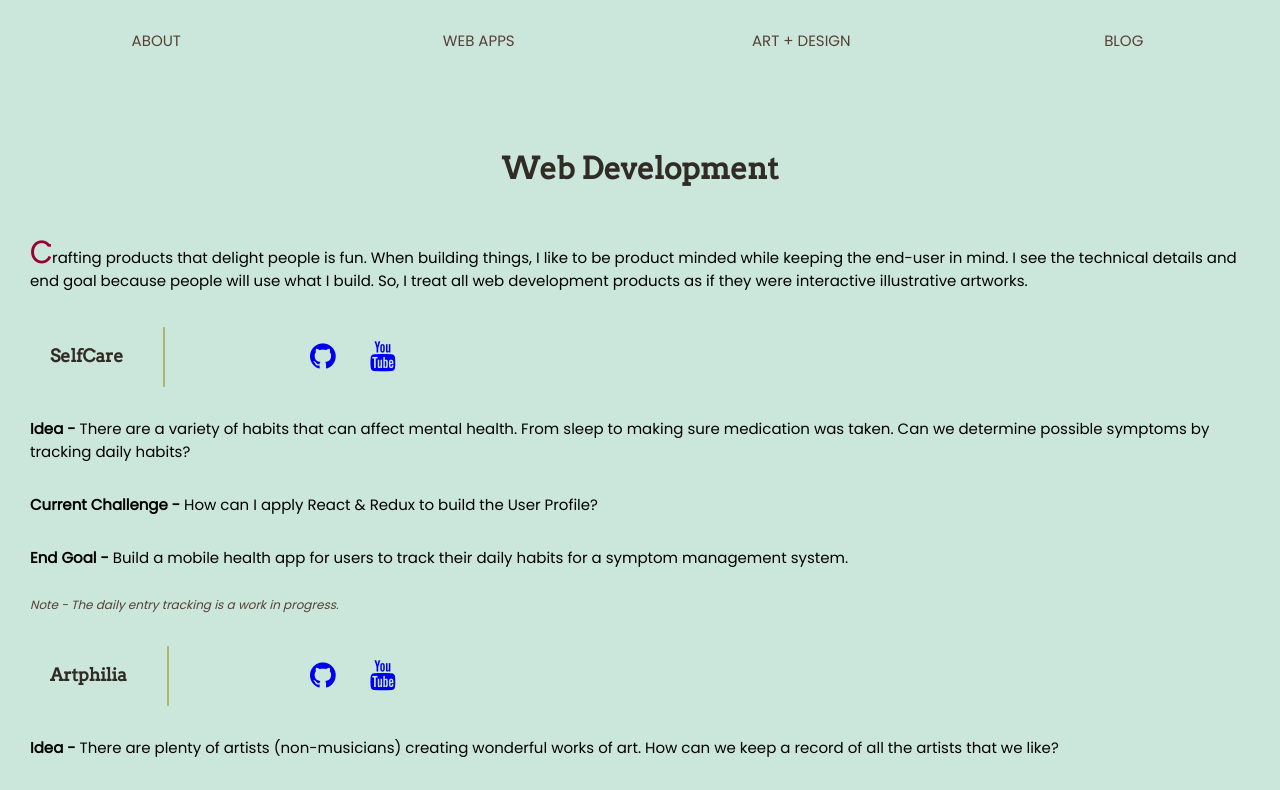
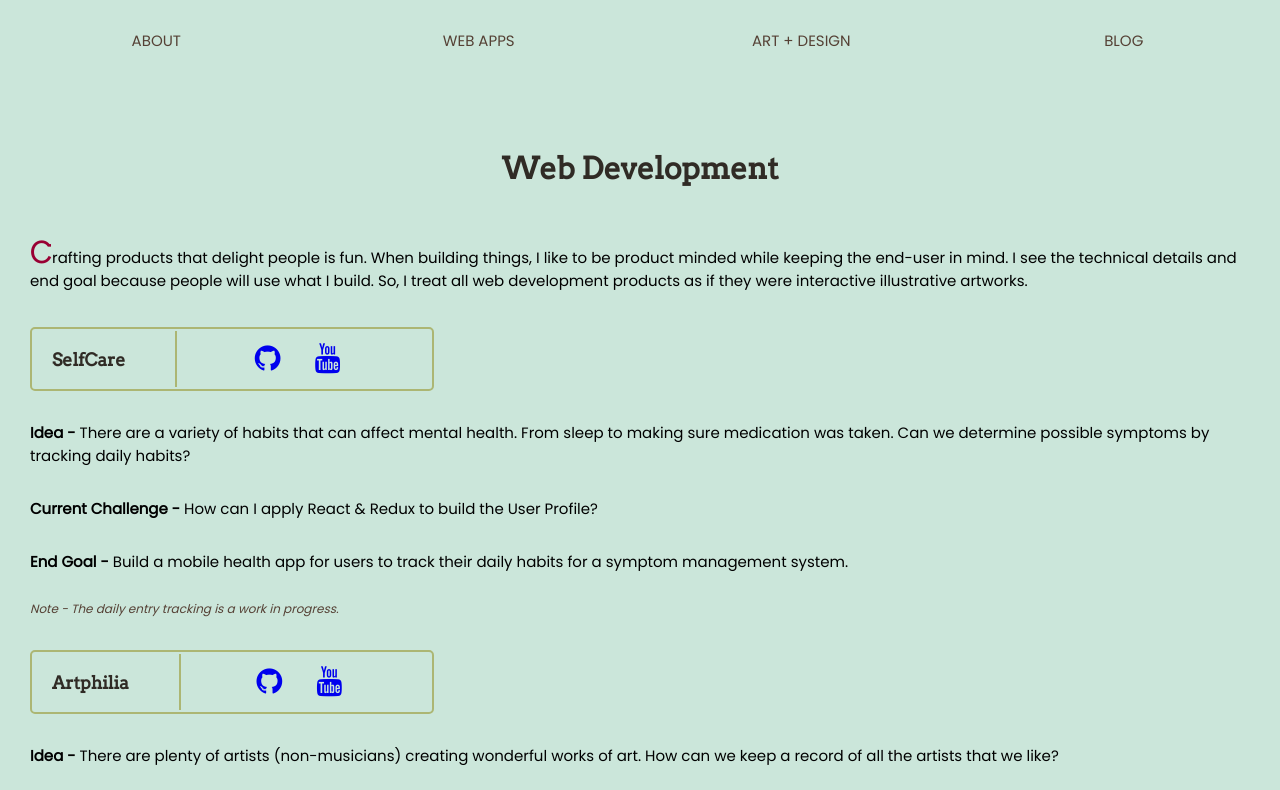
Before and after one commit to christinetran825/tofukid-website, a React (Create React App) app: page /web_development in a window 1280 px wide. Shown: the top 790 px of the page. Built offline with nearby package versions, Linux system fonts and the light colour scheme.

Commit message:
updated title style for webapps

```diff
--- a/src/App.css
+++ b/src/App.css
@@ -263,29 +263,30 @@ nav a {
 } */
 
 .title {
-  /* border: 2px solid #ACB673; */
-  /* border-radius: 5px; */
+  border: 2px solid #ACB673;
+  border-radius: 5px;
   /* background-color: #ACB673; */
   max-width: 400px;
+  align-items: center;
+  justify-items: center;
 }
 
 .title {
   display: grid;
   grid-template-columns: 1fr 3fr;
   grid-template-areas: "title links";
-  margin-bottom: 1em;
+  margin-bottom: 15px;
 }
 
 .project-name {
   grid-area: title;
   border-right: 2px solid #ACB673;
-  padding: 0 40px 0 20px;
+  padding: 0 50px 0 20px;
 }
 
 .links {
   grid-area: links;
-  align-self: center;
-  justify-self: end;
+  padding-left: 20px;
 }
 
 
```
